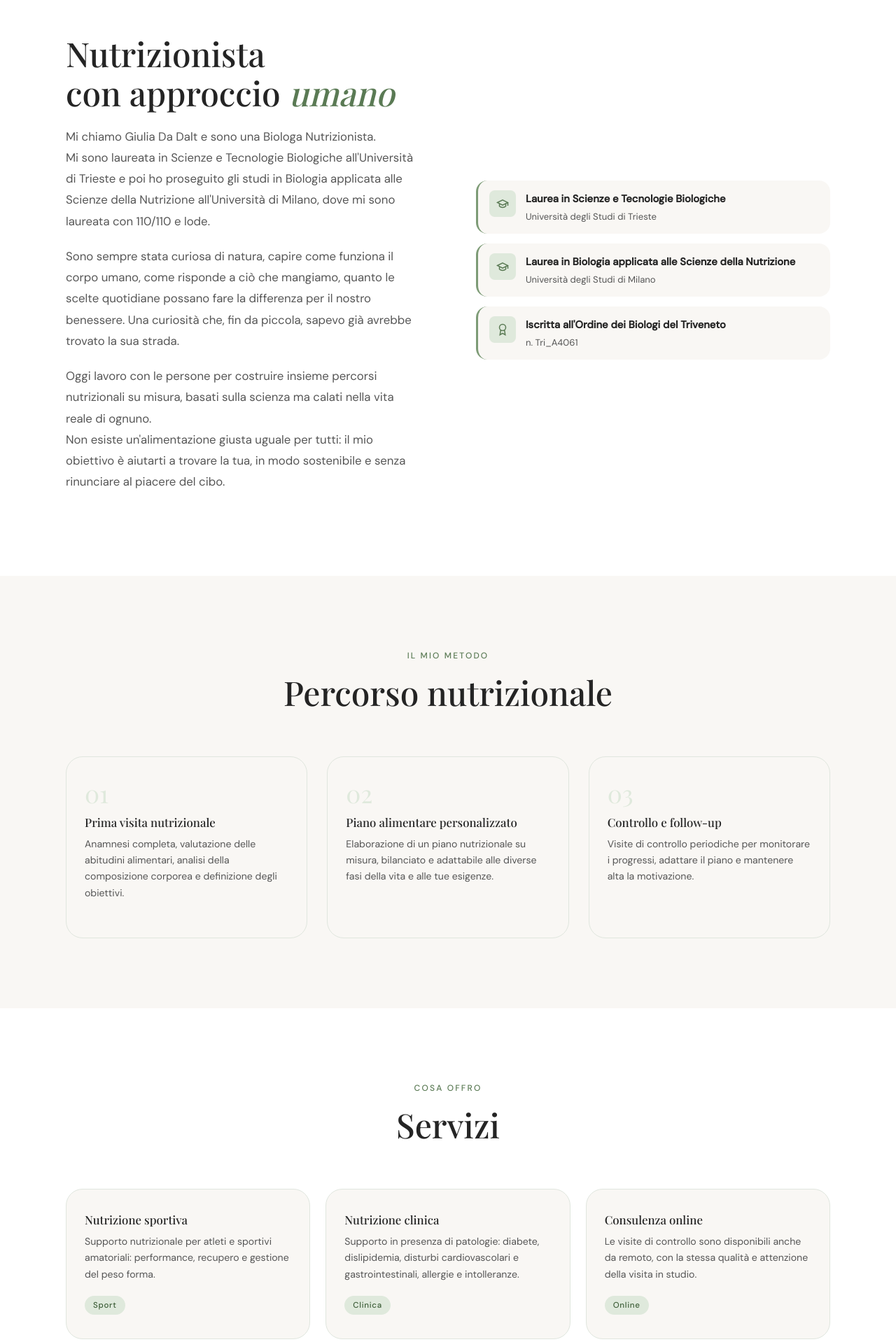
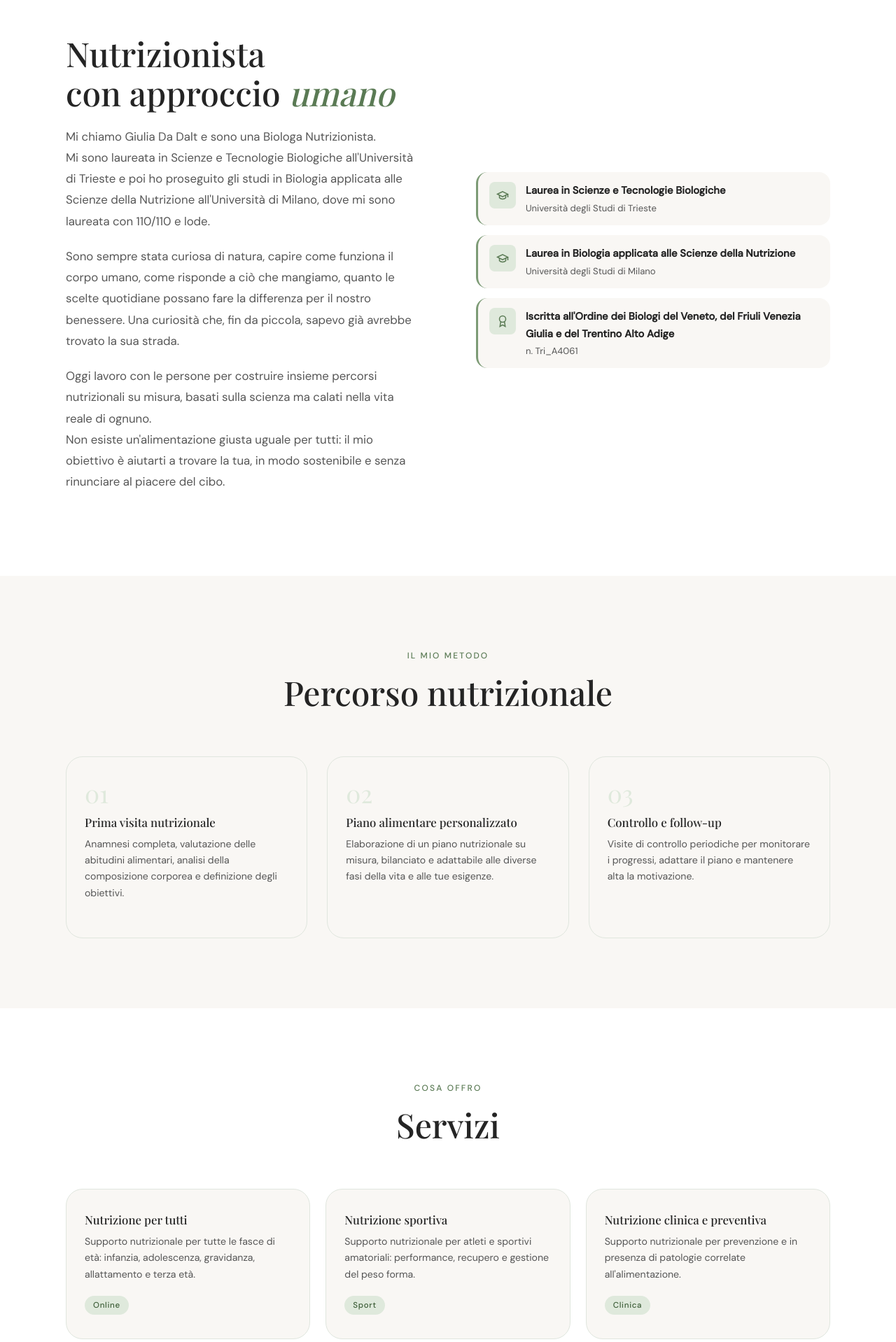
Before and after one commit to ferra12/nutri_landing_page, a Flask app: page / in a window 1280 px wide. Shown: the part 1080-2998 px from the top of the page at 70% size. Run offline with Flask 3, Linux system fonts and the light colour scheme; some web fonts are replaced.

Commit message:
fix minori

```diff
--- a/templates/index.html
+++ b/templates/index.html
@@ -161,7 +161,7 @@
               </svg>
             </div>
             <div>
-              <strong>Iscritta all'Ordine dei Biologi del Triveneto</strong>
+              <strong>Iscritta all'Ordine dei Biologi del Veneto, del Friuli Venezia Giulia e del Trentino Alto Adige</strong>
               <p>n. Tri_A4061</p>
             </div>
           </div>
@@ -245,24 +245,30 @@
         <h2 class="section-title">Servizi</h2>
       </div>
       <div class="servizi-grid">
+
+        <div class="servizio-card fade-in delay-1">
+          <h3>Nutrizione per tutti</h3>
+          <p>Supporto nutrizionale per tutte le fasce di età: infanzia, adolescenza, gravidanza, allattamento e terza età.</p>
+          <span class="servizio-tag">Online</span>
+        </div>
+
         <div class="servizio-card fade-in delay-2">
           <h3>Nutrizione sportiva</h3>
           <p>Supporto nutrizionale per atleti e sportivi amatoriali: performance, recupero e gestione del peso forma.</p>
           <span class="servizio-tag">Sport</span>
         </div>
 
-        <div class="servizio-card fade-in delay-1">
-          <h3>Nutrizione clinica</h3>
-          <p>Supporto in presenza di patologie: diabete, dislipidemia, disturbi cardiovascolari e gastrointestinali, allergie e intolleranze.</p>
+        <div class="servizio-card fade-in delay-3">
+          <h3>Nutrizione clinica e preventiva</h3>
+          <p>Supporto nutrizionale per prevenzione e in presenza di patologie correlate all'alimentazione.</p>
           <span class="servizio-tag">Clinica</span>
         </div>
 
-        <div class="servizio-card fade-in delay-3">
+        <!-- <div class="servizio-card fade-in delay-3">
           <h3>Consulenza online</h3>
           <p>Le visite di controllo sono disponibili anche da remoto, con la stessa qualità e attenzione della visita in studio.</p>
           <span class="servizio-tag">Online</span>
-        </div>
-
+        </div> -->
       </div>
     </div>
   </section>
```
